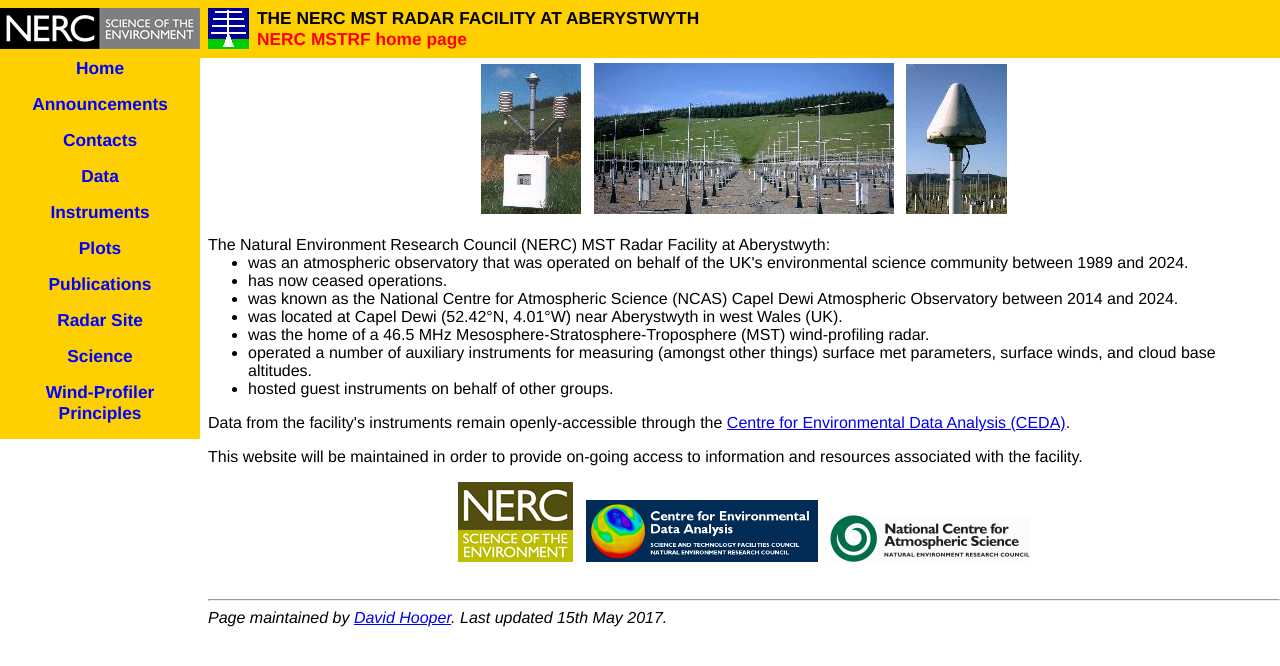
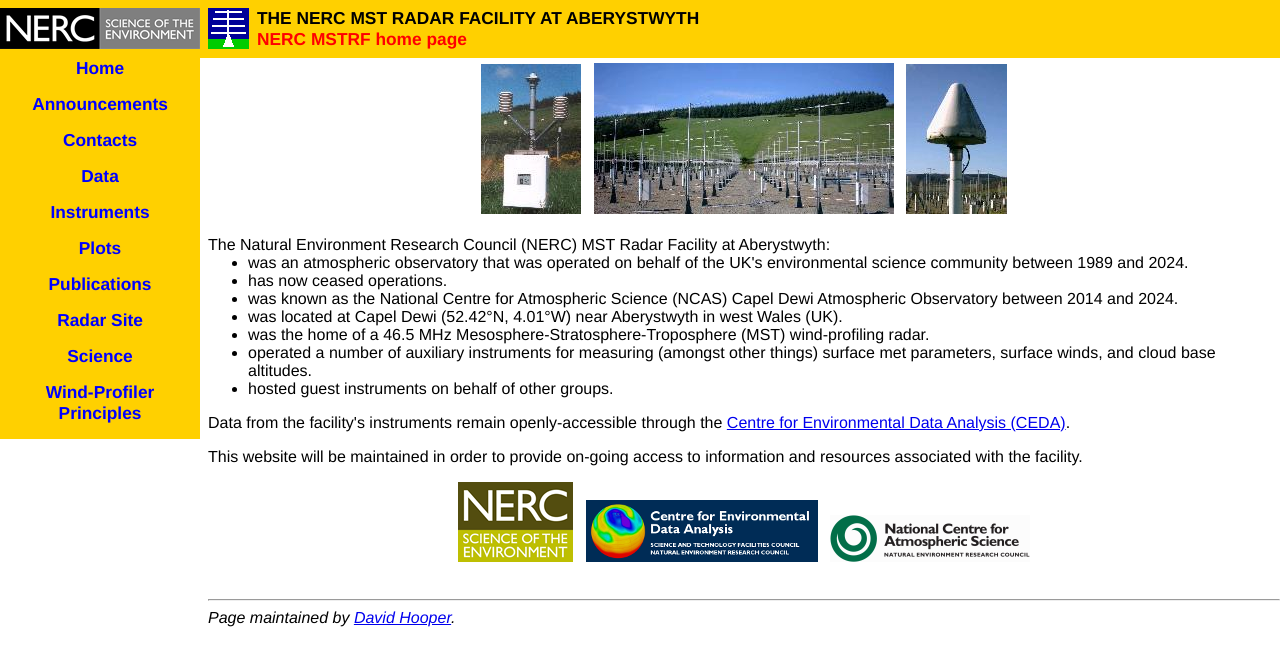
Before and after one commit to dahooper/nerc_mstrf_website, a Jekyll site: the page built from docs/index.html, in a window 1280 px wide. Shown: the top 666 px of the page. Built offline with Jekyll 4.4.1, drawn with Linux system fonts in a browser that asks for light colours.

Commit message:
Update default.html

```diff
--- a/docs/_layouts/default.html
+++ b/docs/_layouts/default.html
@@ -38,7 +38,7 @@
     <div class="footer">
         <hr />
         Page maintained by <a href="{{site.url}}/contacting_facility_staff.html">David
-            Hooper</a>. Last updated 15th May 2017.
+            Hooper</a>.
     </div>
 </body>
 
```
